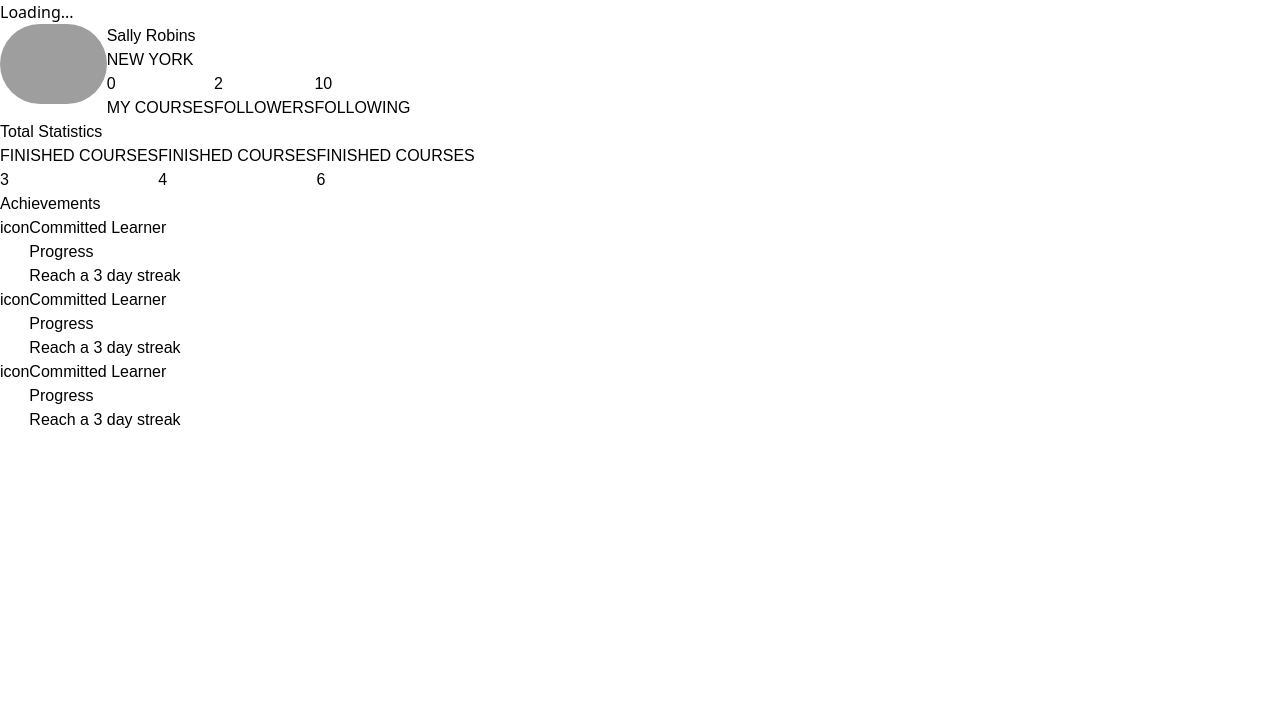
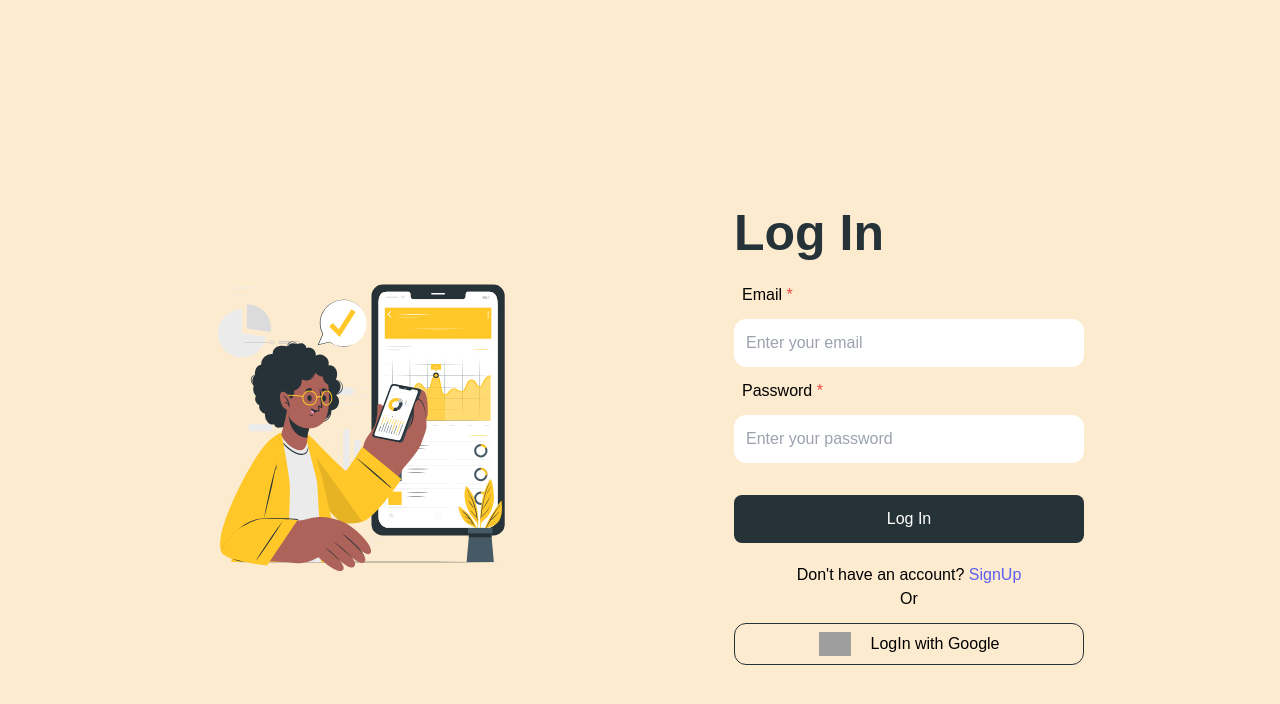
Before and after one commit to manosundarmanivel/Digi-Profile, a React (Create React App) app in the folder digi-resume/: page / in a window 1280 px wide. Shown: the top 704 px of the page. Built offline with nearby package versions, Linux system fonts and the light colour scheme; no server answers; grey boxes are pictures that could not be loaded.

Commit message:
LogIn and SignUp UI completed

```diff
--- a/digi-resume/src/App.js
+++ b/digi-resume/src/App.js
@@ -4,12 +4,15 @@ import GitHub from './GitHub';
 import LeetCode from './LeetCode';
 
 import Dashboard from './Dashboard';
+import SignIn from './SignIn';
+import SignUp from './SignUp';
 
 function App() {
   return (
-    <div>
-      <LeetCode/>
-      <Dashboard/>
+    <div className='font-poppins'>
+     <SignIn/>
+      {/* <LeetCode/>
+      <Dashboard/> */}
     </div>
   );
 }
--- a/digi-resume/src/SignIn.js
+++ b/digi-resume/src/SignIn.js
@@ -1,9 +1,52 @@
-import React from 'react'
+import React from "react";
+import LogPic from "../src/img/App data-cuate.svg";
 
 const SignIn = () => {
   return (
-    <div>SignIn</div>
-  )
-}
+    <div className="flex bg-[#fdebcf]  p-36 pl-48">
+      <div>
+        <img className="pt-28" width={420} src={LogPic} />
+      </div>
+      <div className="p-10 pl-48 text-center">
+        <h1 className="text-[50px] font-bold text-start p-3 text-[#253238]">
+          Log In
+        </h1>
 
-export default SignIn
+        <div className="">
+          <h1 className="text-start pl-5">
+            Email <span className="text-red-500">*</span>{" "}
+          </h1>
+          <input
+            className="p-3 m-3 w-[350px] rounded-xl"
+            placeholder="Enter your email"
+          />
+        </div>
+        <div>
+          <h1 className="text-start pl-5">
+            Password <span className="text-red-500">*</span>
+          </h1>
+          <input
+            className="p-3 m-3 w-[350px] rounded-xl"
+            placeholder="Enter your password"
+          />
+        </div>
+
+
+        <button className="text-white bg-[#253238] p-3 w-[350px] rounded-lg mt-5">
+          Log In        </button>
+        <h1 className="mt-5">
+          Don't have an account?{" "}
+          <span className="text-[#5d5fef]"> SignUp </span>
+        </h1>
+        <h1>Or</h1>
+        <div className="flex items-center justify-center border border-[#253238] p-2 m-3 rounded-xl">
+    <img src="https://freesvg.org/img/1534129544.png" className="w-8" />
+    <h1 className="pl-5">LogIn with Google</h1>
+        </div>
+
+      </div>
+    </div>
+  );
+};
+
+export default SignIn;
--- a/digi-resume/src/SignUp.js
+++ b/digi-resume/src/SignUp.js
@@ -1,9 +1,60 @@
-import React from 'react'
+import React from "react";
+import LogPic from "../src/img/App data-cuate.svg";
 
 const SignUp = () => {
   return (
-    <div>SignUp</div>
-  )
-}
+    <div className="flex bg-[#fdebcf]  p-24 pl-48">
+      <div>
+        <img className="pt-28" width={420} src={LogPic} />
+      </div>
+      <div className="p-10 pl-48 text-center">
+        <h1 className="text-[50px] font-bold text-start p-3 text-[#253238]">
+          Sign Up
+        </h1>
 
-export default SignUp
+        <div className="">
+          <h1 className="text-start pl-5">
+            Email <span className="text-red-500">*</span>{" "}
+          </h1>
+          <input
+            className="p-3 m-3 w-[350px] rounded-xl"
+            placeholder="Enter your email"
+          />
+        </div>
+        <div>
+          <h1 className="text-start pl-5">
+            Password <span className="text-red-500">*</span>
+          </h1>
+          <input
+            className="p-3 m-3 w-[350px] rounded-xl"
+            placeholder="Enter your password"
+          />
+        </div>
+        <div>
+          <h1 className="text-start pl-5">
+            Confirm Password <span className="text-red-500">*</span>
+          </h1>
+          <input
+            className="p-3 m-3 w-[350px] rounded-xl"
+            placeholder="Enter your confirm password"
+          />
+        </div>
+
+        <button className="text-white bg-[#253238] p-3 w-[350px] rounded-lg mt-5">
+          Sign Up        </button>
+        <h1 className="mt-5">
+          Already have an account?{" "}
+          <span className="text-[#5d5fef]"> SignIn </span>
+        </h1>
+        <h1>Or</h1>
+        <div className="flex items-center justify-center border border-[#253238] p-2 m-3 rounded-xl">
+    <img src="https://freesvg.org/img/1534129544.png" className="w-8" />
+    <h1 className="pl-5">SignUp with Google</h1>
+        </div>
+
+      </div>
+    </div>
+  );
+};
+
+export default SignUp;
```
Also changed, not shown: digi-resume/src/img/App data-cuate.svg (added).
